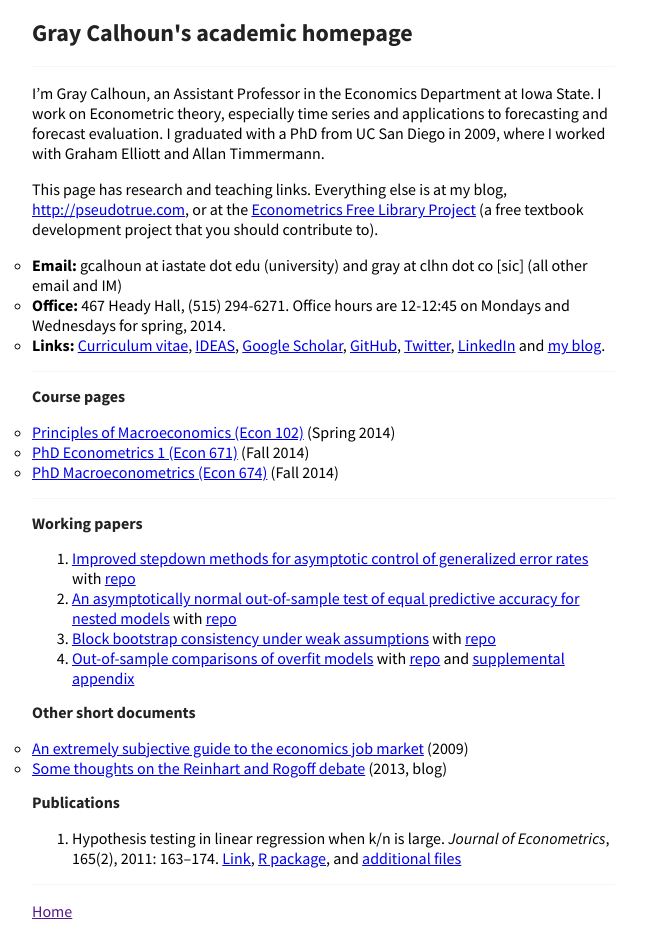
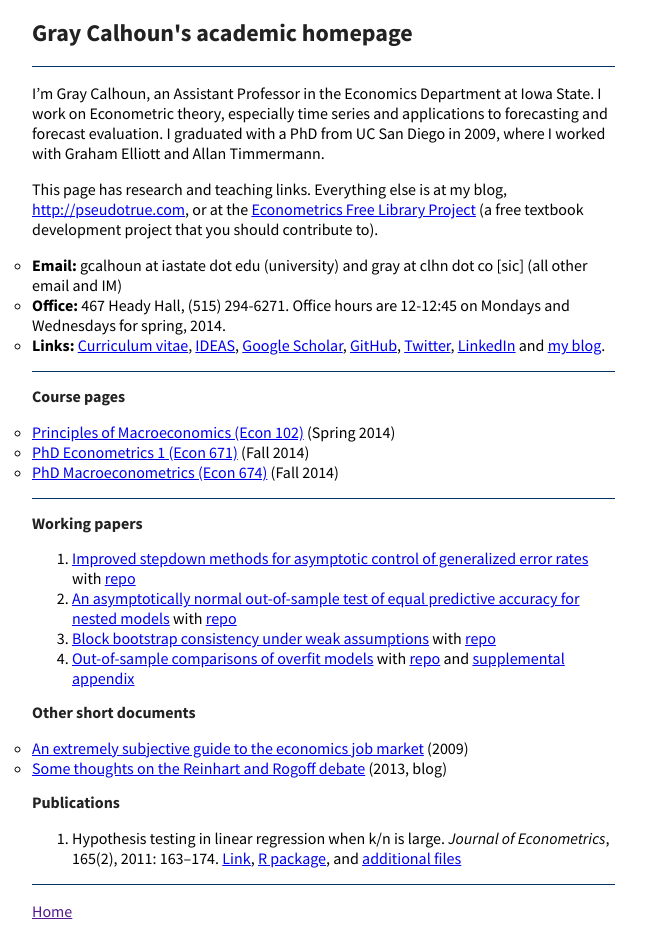
Before and after one commit to mmkuang/grayclhn.github.io, a Jekyll site: the page built from index.md, in a window 1280 px wide. Shown: the whole page, without its empty margins (0-664 px from the left). Built offline with Jekyll 4.4.1, drawn with Linux system fonts in a browser that asks for light colours; Markdown is read by kramdown in place of the engine named in the settings.

Commit message:
More styling

```diff
--- a/css/styles.css
+++ b/css/styles.css
@@ -43,9 +43,8 @@ code, pre {
 }
 
 pre, blockquote {
-  margin-left: -1ex;
-  padding-left: 1ex;
-  border-left:3px solid #F0F8FF;
+  padding-left: 1em;
+  border-left:3px solid #003366;
 }
 
 section {
@@ -55,7 +54,7 @@ section {
 
 hr {
   border:0;
-  background:#F0F8FF;
+  background:#003366;
   height:1px;
   margin:0 0 16px;
 }
```
